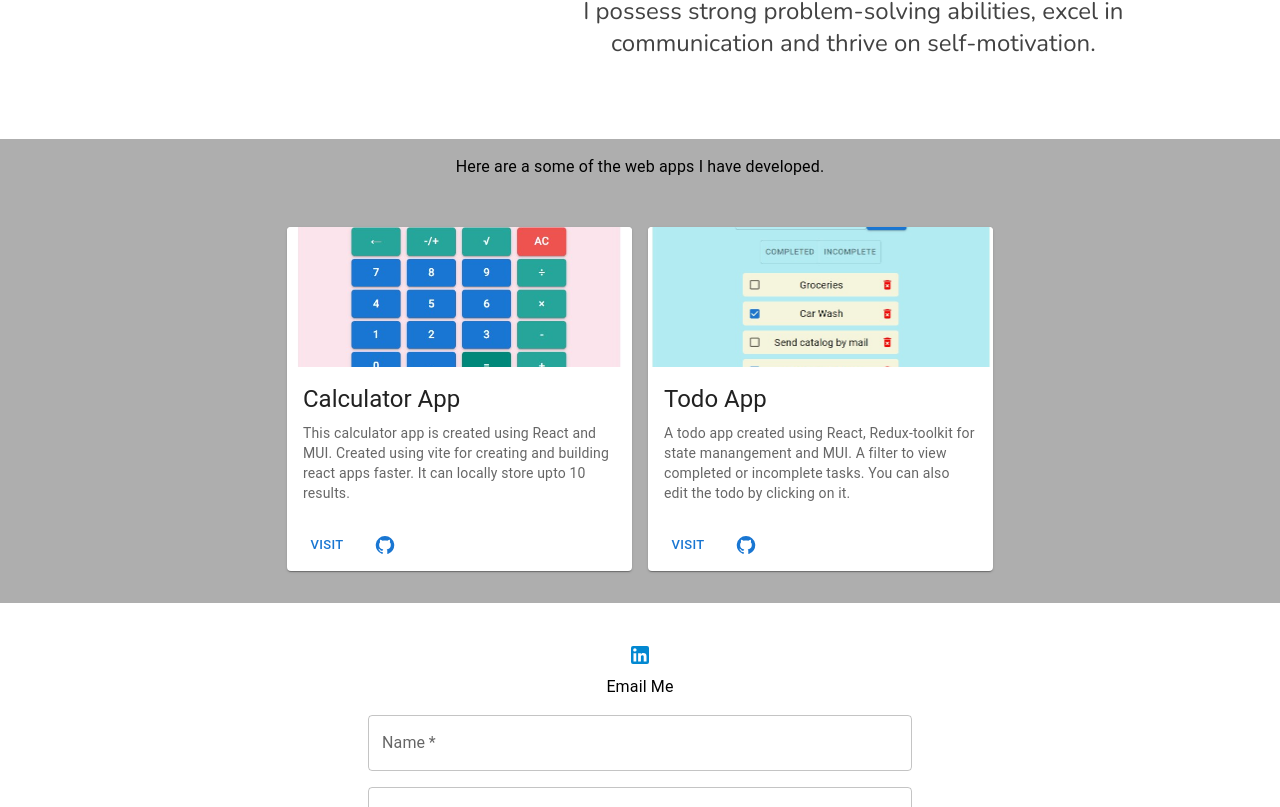
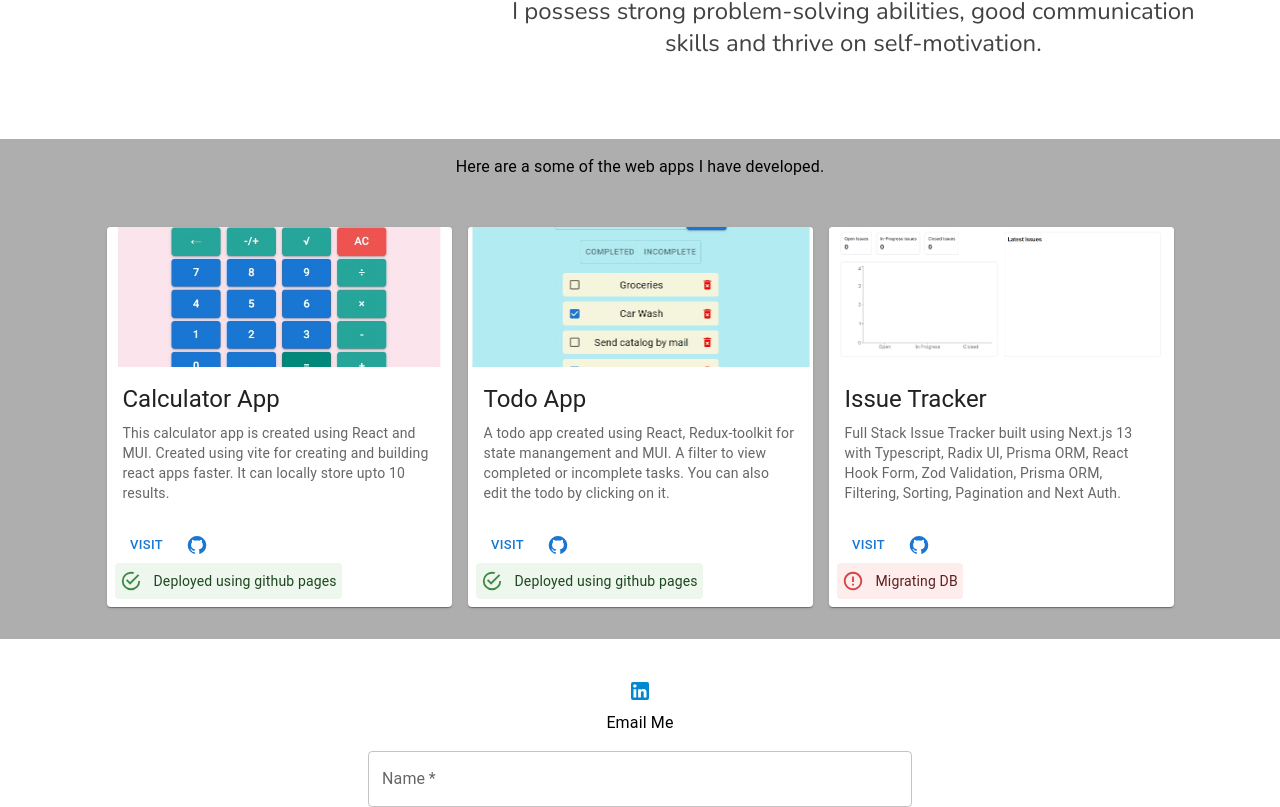
Before and after one commit to kranthivr/portfolio, a React (Vite) app: page / in a window 1280 px wide. Shown: the part 785-1592 px from the top of the page. Built offline with nearby package versions, Linux system fonts and the light colour scheme.

Commit message:
Add Project status

```diff
--- a/src/components/About.jsx
+++ b/src/components/About.jsx
@@ -70,7 +70,7 @@ function About() {
             Spring Boot, Spring MVC, Hibernate and React. I have a proven track
             record of delivering high-quality software solutions, optimizing
             performance and collaborating with teams. I possess strong
-            problem-solving abilities, excel in communication and thrive on
+            problem-solving abilities, good communication skills and thrive on
             self-motivation.
           </Box>
         </Grid>
--- a/src/components/Projects.jsx
+++ b/src/components/Projects.jsx
@@ -8,6 +8,8 @@ import {
   IconButton,
   Stack,
   Typography,
+  Box,
+  Alert,
 } from "@mui/material";
 import React from "react";
 import { projects } from "../data";
@@ -48,6 +50,8 @@ function Projects() {
               </Typography>
             </CardContent>
             <CardActions sx={{ display: "flex" }}>
+              <Stack gap="2">
+                <Box>
                   <Button
                     size="small"
                     href={project.link}
@@ -55,6 +59,7 @@ function Projects() {
                     sx={{
                       ":hover": { backgroundColor: "#bbdefb" },
                     }}
+                    disabled={!project.link}
                   >
                     Visit
                   </Button>
@@ -64,9 +69,23 @@ function Projects() {
                     sx={{
                       ":hover": { backgroundColor: "#81c1f5" },
                     }}
+                    disabled={!project.gitrepo}
                   >
-                <GitHubIcon fontSize="small" color="primary" />
+                    <GitHubIcon
+                      fontSize="small"
+                      color={project.gitrepo ? "primary" : "disabled"}
+                    />
                   </IconButton>
+                </Box>
+                <Box>
+                  <Alert
+                    sx={{ padding: "0 5px" }}
+                    severity={project.health ? "success" : "error"}
+                  >
+                    {project.status}
+                  </Alert>
+                </Box>
+              </Stack>
             </CardActions>
           </Card>
         ))}
--- a/src/data.ts
+++ b/src/data.ts
@@ -6,6 +6,8 @@ export const projects = [
     link: "https://kranthivr.github.io/calculator/",
     gitrepo: "https://github.com/kranthivr/calculator",
     picturePath: "images/calculator.jpg",
+    status: "Deployed using github pages",
+    health: true,
   },
   {
     id: 2,
@@ -14,6 +16,18 @@ export const projects = [
     link: "https://kranthivr.github.io/todo/",
     gitrepo: "https://github.com/kranthivr/todo",
     picturePath: "images/todo.jpg",
+    status: "Deployed using github pages",
+    health: true,
+  },
+  {
+    id: 3,
+    name: "Issue Tracker",
+    description: `Full Stack Issue Tracker built using Next.js 13 with Typescript, Radix UI, Prisma ORM, React Hook Form, Zod Validation, Prisma ORM, Filtering, Sorting, Pagination and Next Auth.`,
+    link: "https://issue-tracker-seven-inky.vercel.app/",
+    gitrepo: "https://github.com/kranthivr/issue-tracker",
+    picturePath: "images/issue-tracker.png",
+    status: "Migrating DB",
+    health: false,
   },
 ];
 
```
Also changed, not shown: public/images/issue-tracker.png (added). Lines whose indentation alone changed are shown as unchanged.
